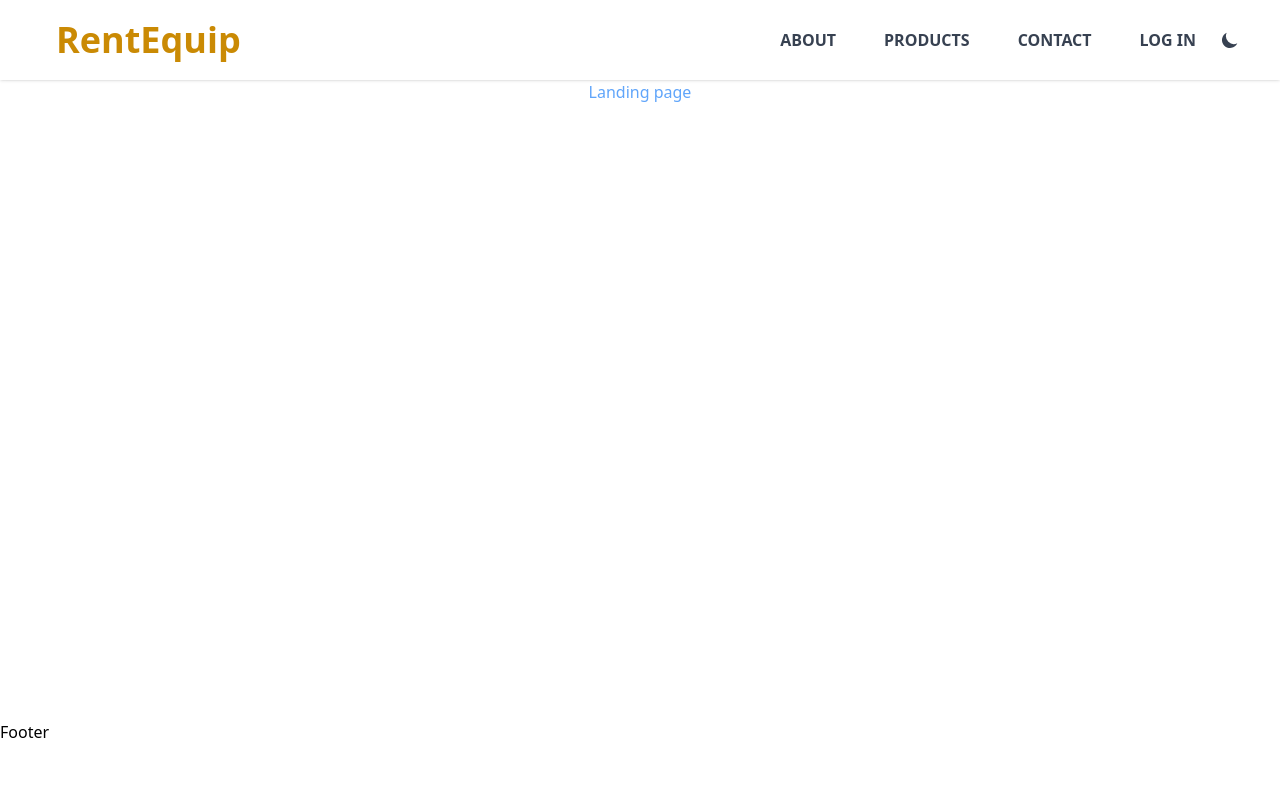
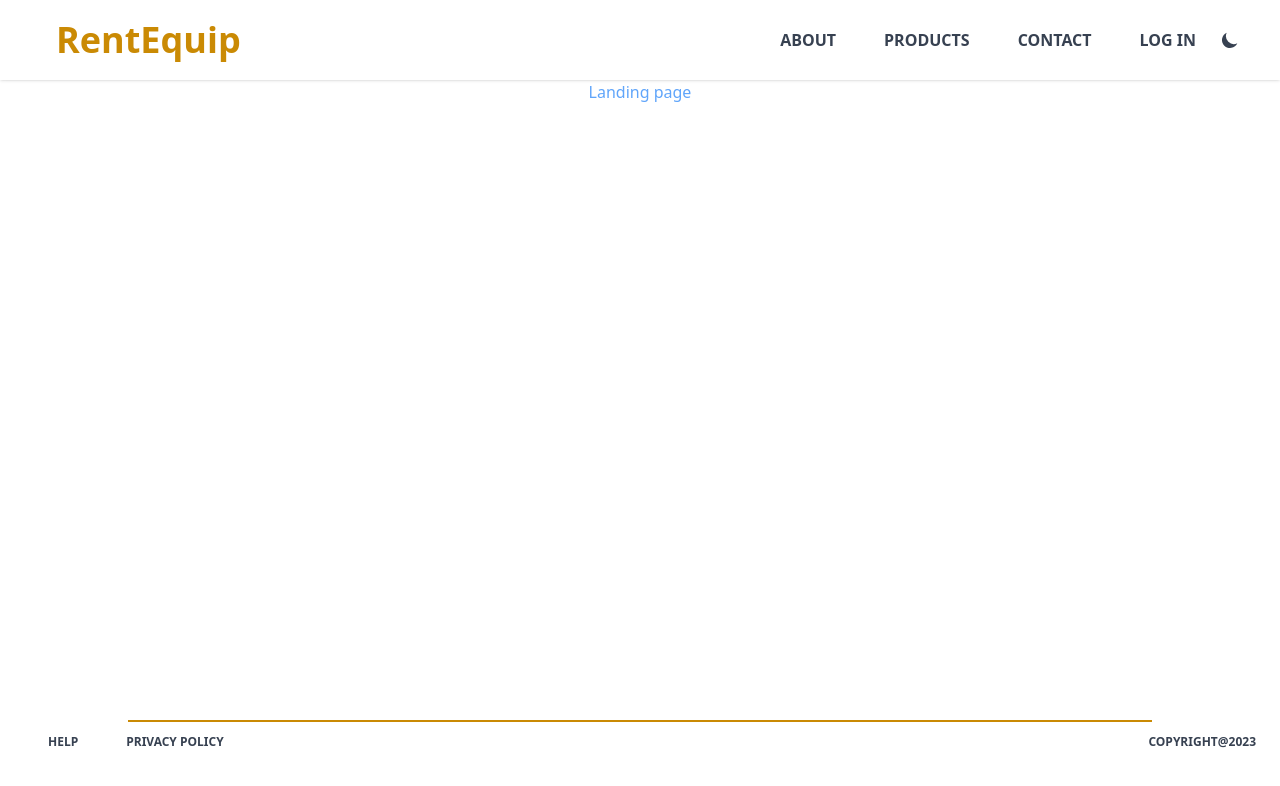
Before and after one commit to ConstantinHuidu/rentingdev, a Next.js app: page / in a window 1280 px wide. Shown: the top 786 px of the page. Built offline with nearby package versions, Linux system fonts and the light colour scheme; no server answers.

Commit message:
footer updates (#10)

```diff
--- a/components/layout/Footer.tsx
+++ b/components/layout/Footer.tsx
@@ -1,9 +1,29 @@
+import Link from "next/link";
 import React from "react";
 
 const Footer = () => {
   return (
     <div className="w-full h-[10vh] bg-white dark:bg-gray-900 dark:text-white">
-      Footer
+      <div className="flex justify-center items-center ">
+        <span className="bg-yellow-600 h-0.5 w-4/5 mb-3"></span>
+      </div>
+      <div className="container px-6 flex justify-between items-center m-auto w-full uppercase lg:font-semibold flex-col lg:flex-row text-gray-700 dark:text-white text-xs">
+        <div>
+          <Link
+            className="hover:bg-gray-200  dark:hover:text-black rounded-lg py-2 px-6 w-full cursor-pointer "
+            href="/about"
+          >
+            Help
+          </Link>
+          <Link
+            className="hover:bg-gray-200  dark:hover:text-black rounded-lg py-2 px-6 w-full cursor-pointer"
+            href="/about"
+          >
+            Privacy policy
+          </Link>
+        </div>
+        <p>Copyright@2023</p>
+      </div>
     </div>
   );
 };
```
